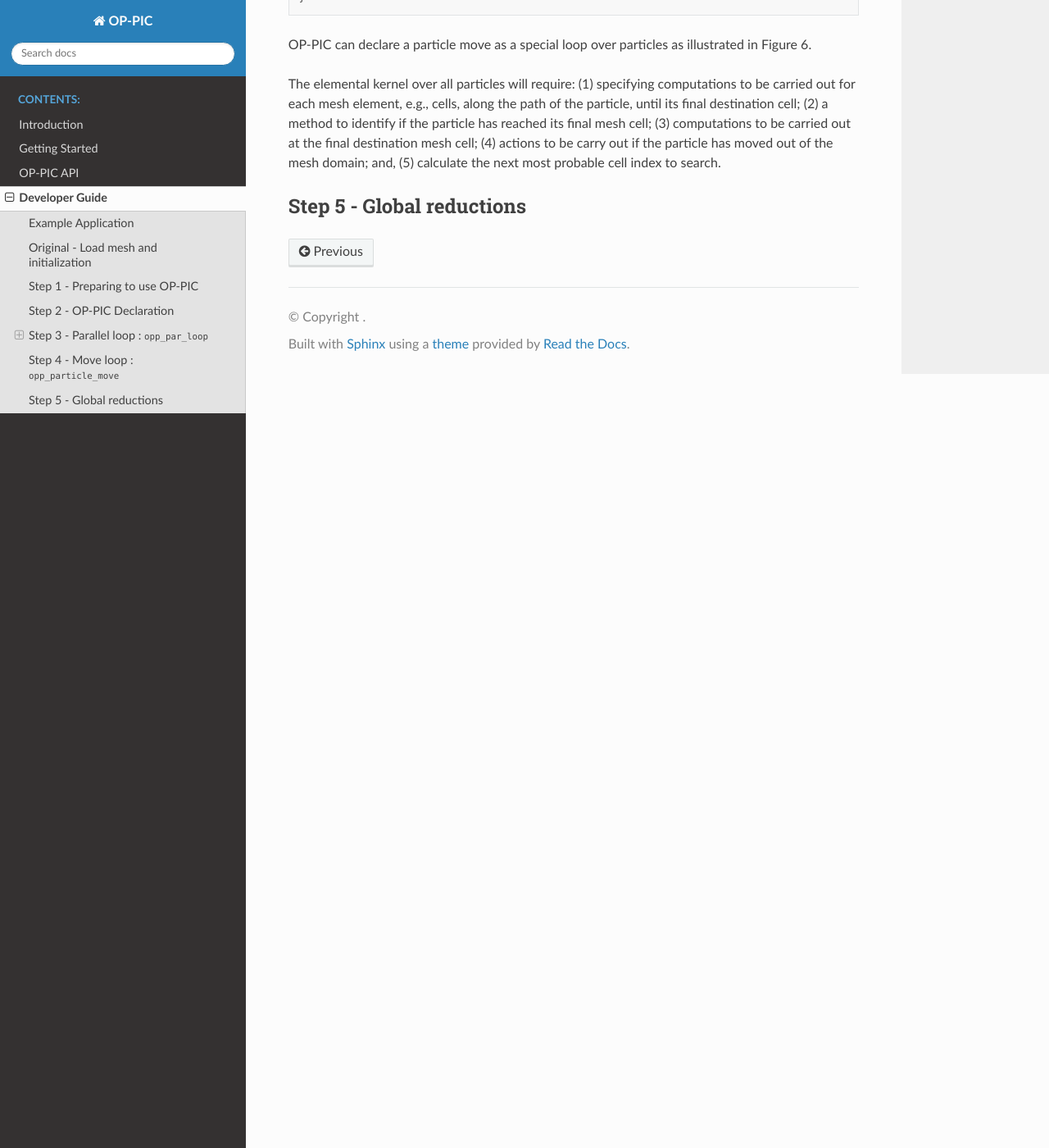
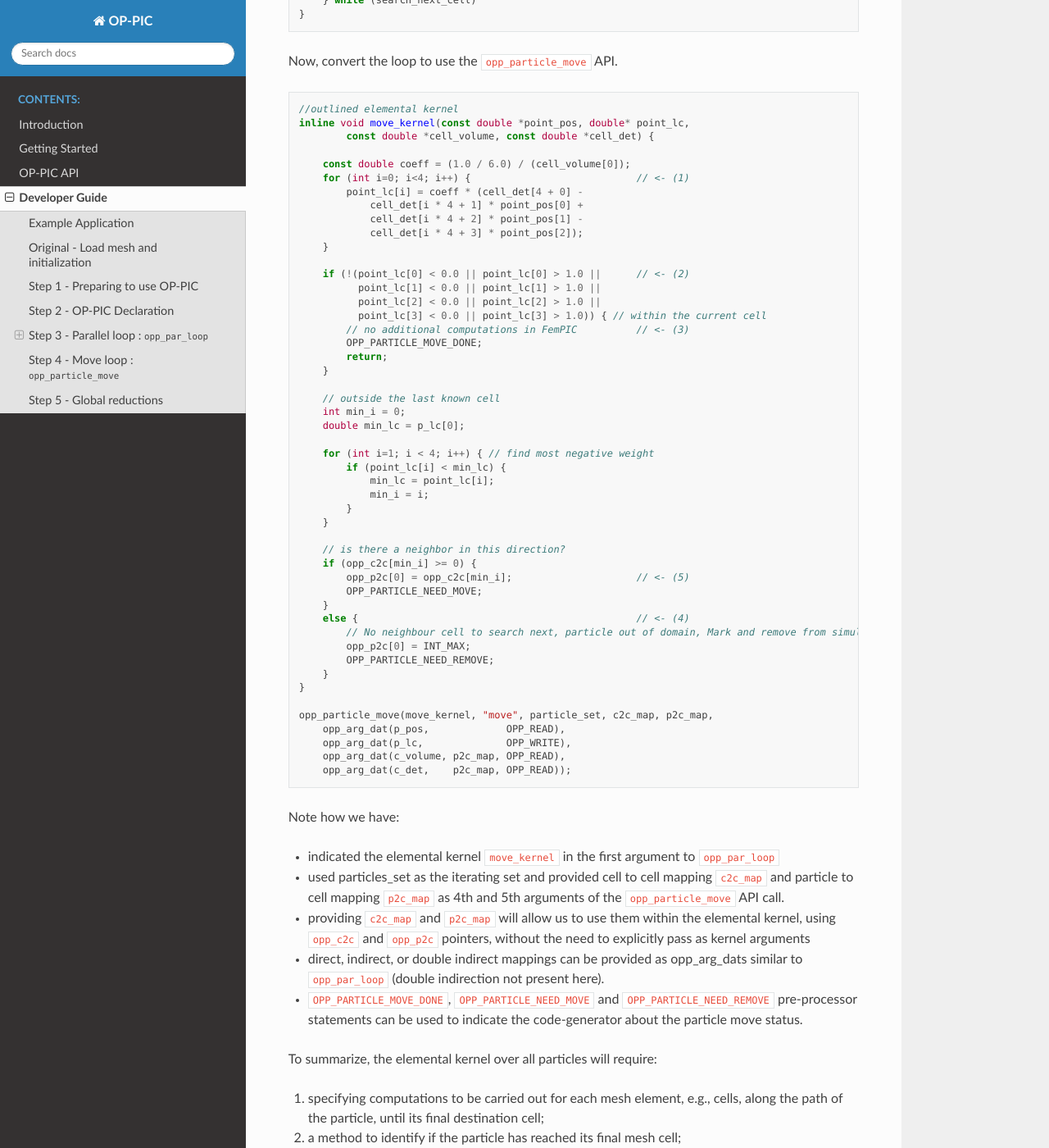
Before and after one commit to ZamanLantra/git_docs_test, a Sphinx documentation site: the page built from doc/developer_guide.rst, in a window 1280 px wide and 1400 px high, scrolled down 12767 px. Shown: the whole window at 82% size. Built offline with Sphinx 7.4.7 and the Read the Docs theme 2.0.0, drawn with Linux system fonts in a browser that asks for light colours; pages that are not in the unit, such as notebooks, are missing from menus; some of the changed text lies outside the part shown.

Commit message:
Update developer_guide.rst

```diff
--- a/doc/developer_guide.rst
+++ b/doc/developer_guide.rst
@@ -276,7 +276,7 @@ Similar to the direct loop, we outline the loop body and call it within the loop
             &n_potential[1 * map2idx], &n_potential[1 * map3idx], &n_potential[1 * map4idx]);
     }
 
-Now, convert the loop to use the opp_par_loop API:
+Now, convert the loop to use the ``opp_par_loop`` API:
 
 .. code-block:: c++
 
@@ -341,7 +341,7 @@ Then, we outline the loop body and call it within the loop as follows:
         calc_pos_vel_kernel(&c_ef[3 * p2c], &p_pos[3 * iter], &p_vel[3 * iter]);
     }
 
-Now, convert the loop to use the opp_par_loop API:
+Now, convert the loop to use the ``opp_par_loop`` API:
 
 .. code-block:: c++
 
@@ -418,7 +418,7 @@ Similarly, we outline the loop body and call it within the loop as follows:
             &n_charge_den[1 * map3idx], &n_charge_den[1 * map4idx]);
     }
 
-Now, convert the loop to use the opp_par_loop API:
+Now, convert the loop to use the ``opp_par_loop`` API:
 
 .. code-block:: c++
 
@@ -519,7 +519,7 @@ This will have benefits of better cache usage, since all particles that maps to
 One other option is to shuffle the particles, while shifting the particles with ``INT_MAX`` p2c mapping to the end of the data structure.
 The benefits of doing so in device implementations are elaborated in the Optimization section.
 
-Similarly, we outline the loop body and call it within the loop as follows:
+Similar to other parallel loops, we outline the loop body and call it within the loop as follows:
 
 .. code-block:: c++
 
@@ -536,32 +536,33 @@ Similarly, we outline the loop body and call it within the loop as follows:
                 cell_det[i * 4 + 3] * point_pos[2]);
         }
 
-        if (!(p_lc[0] < 0.0 || p_lc[0] > 1.0 ||
-              p_lc[1] < 0.0 || p_lc[1] > 1.0 ||
-              p_lc[2] < 0.0 || p_lc[2] > 1.0 ||
-              p_lc[3] < 0.0 || p_lc[3] > 1.0)) { // within the current cell
+        if (!(point_lc[0] < 0.0 || point_lc[0] > 1.0 ||
+              point_lc[1] < 0.0 || point_lc[1] > 1.0 ||
+              point_lc[2] < 0.0 || point_lc[2] > 1.0 ||
+              point_lc[3] < 0.0 || point_lc[3] > 1.0)) { // within the current cell
             search_next_cell = false;
+            return;
         }
-        else { // outside the last known cell
-            int min_i = 0;
-            double min_lc = p_lc[0];
 
-            for (int i=1; i < 4; i++) { // find most negative weight
-                if (p_lc[i] < min_lc) {
-                    min_lc = p_lc[i];
-                    min_i = i;
-                }
+        // outside the last known cell
+        int min_i = 0;
+        double min_lc = point_lc[0];
+
+        for (int i=1; i < 4; i++) { // find most negative weight
+            if (point_lc[i] < min_lc) {
+                min_lc = point_lc[i];
+                min_i = i;
             }
+        }
 
-            if (c2c[min_i] >= 0) { // is there a neighbor in this direction?
-                p2c[0] = c2c[min_i];
-                search_next_cell = true;
-            }
-            else {
-                // No neighbour cell to search next, particle out of domain, Mark and remove from simulation!!!
-                p2c[0] = INT_MAX;
-                search_next_cell = false;
-            }
+        if (c2c[min_i] >= 0) { // is there a neighbor in this direction?
+            p2c[0] = c2c[min_i];
+            search_next_cell = true;
+        }
+        else {
+            // No neighbour cell to search next, particle out of domain, Mark and remove from simulation!!!
+            p2c[0] = INT_MAX;
+            search_next_cell = false;
         }
     }
     //move_particles : iterates over cells
@@ -579,23 +580,101 @@ Similarly, we outline the loop body and call it within the loop as follows:
         } while (search_next_cell)
     }
 
+Now, convert the loop to use the ``opp_particle_move`` API.
 
+.. code-block:: c++
 
+    //outlined elemental kernel
+    inline void move_kernel(const double *point_pos, double* point_lc,
+            const double *cell_volume, const double *cell_det) {
 
+        const double coeff = (1.0 / 6.0) / (cell_volume[0]);
+        for (int i=0; i<4; i++) {                            // <- (1)
+            point_lc[i] = coeff * (cell_det[4 + 0] -
+                cell_det[i * 4 + 1] * point_pos[0] +
+                cell_det[i * 4 + 2] * point_pos[1] -
+                cell_det[i * 4 + 3] * point_pos[2]);
+        }
 
+        if (!(point_lc[0] < 0.0 || point_lc[0] > 1.0 ||      // <- (2)
+              point_lc[1] < 0.0 || point_lc[1] > 1.0 ||
+              point_lc[2] < 0.0 || point_lc[2] > 1.0 ||
+              point_lc[3] < 0.0 || point_lc[3] > 1.0)) { // within the current cell
+            // no additional computations in FemPIC          // <- (3)
+            OPP_PARTICLE_MOVE_DONE;
+            return;
+        }
 
+        // outside the last known cell
+        int min_i = 0;
+        double min_lc = p_lc[0];
 
-OP-PIC can declare a particle move as a special loop over particles as illustrated in Figure 6.
+        for (int i=1; i < 4; i++) { // find most negative weight
+            if (point_lc[i] < min_lc) {
+                min_lc = point_lc[i];
+                min_i = i;
+            }
+        }
 
-The elemental kernel over all particles will require:
-(1) specifying computations to be carried out for each mesh element,
-e.g., cells, along the path of the particle, until its final destination
-cell; (2) a method to identify if the particle has reached its final
-mesh cell; (3) computations to be carried out at the final destination
-mesh cell; (4) actions to be carry out if the particle has moved
-out of the mesh domain; and, (5) calculate the next most probable
-cell index to search.
+        // is there a neighbor in this direction?
+        if (opp_c2c[min_i] >= 0) {
+            opp_p2c[0] = opp_c2c[min_i];                     // <- (5)
+            OPP_PARTICLE_NEED_MOVE;
+        }
+        else {                                               // <- (4)
+            // No neighbour cell to search next, particle out of domain, Mark and remove from simulation!!!
+            opp_p2c[0] = INT_MAX;
+            OPP_PARTICLE_NEED_REMOVE;
+        }
+    }
 
+    opp_particle_move(move_kernel, "move", particle_set, c2c_map, p2c_map,
+        opp_arg_dat(p_pos,             OPP_READ),
+        opp_arg_dat(p_lc,              OPP_WRITE),
+        opp_arg_dat(c_volume, p2c_map, OPP_READ),
+        opp_arg_dat(c_det,    p2c_map, OPP_READ));
+
+Note how we have:
+
+- indicated the elemental kernel ``move_kernel`` in the first argument to ``opp_par_loop``
+- used particles_set as the iterating set and provided cell to cell mapping ``c2c_map`` and particle to cell mapping ``p2c_map`` as 4th and 5th arguments of the ``opp_particle_move`` API call.
+- providing ``c2c_map`` and ``p2c_map`` will allow us to use them within the elemental kernel, using ``opp_c2c`` and ``opp_p2c`` pointers, without the need to explicitly pass as kernel arguments
+- direct, indirect, or double indirect mappings can be provided as opp_arg_dats similar to ``opp_par_loop`` (double indirection not present here).
+- ``OPP_PARTICLE_MOVE_DONE``, ``OPP_PARTICLE_NEED_MOVE`` and ``OPP_PARTICLE_NEED_REMOVE`` pre-processor statements can be used to indicate the code-generator about the particle move status.
+
+To summarize, the elemental kernel over all particles will require:
+
+(1) specifying computations to be carried out for each mesh element, e.g., cells, along the path of the particle, until its final destination cell;
+(2) a method to identify if the particle has reached its final mesh cell;
+(3) computations to be carried out at the final destination mesh cell;
+(4) actions to be carry out if the particle has moved out of the mesh domain;
+(5) calculate the next most probable cell index to search.
+
+In additon to above, a user can provide a code-block to be executed only once per particle (during the first iteration of the do while loop) using the pre-processor directive ``DO_ONCE``.
+This will be beneficial if the move kernel is required to include the code to calculate position and velocity (rather than a separate ``opp_par_loop`` like in FemPIC).
+
+Additionally, if required deposit charge on nodes can be done at the place indicated by (3) in the elemental kernel.
+
+.. code-block:: c++
+
+    inline void move_particles_kernel(args ...) {
+        if (DO_ONCE) {
+            /* any computation that should get executed only once */
+        }
+        /* computation per mesh elment for particle */
+        ...
+        /* check condition for final destination */
+        ...
+        /* if final destination element - final computation*/
+        OPP_PARTICLE_DONE_MOVE;
+        ...
+        /* else if out of domain*/
+        OPP_PARTICLE_NEED_REMOVE;
+        ...
+        /* else - not final destination element - calculate next cell & move further*/
+        OPP_PARTICLE_NEED_MOVE;
+        ...
+    }
 
 Step 5 - Global reductions
 --------------------------
```
